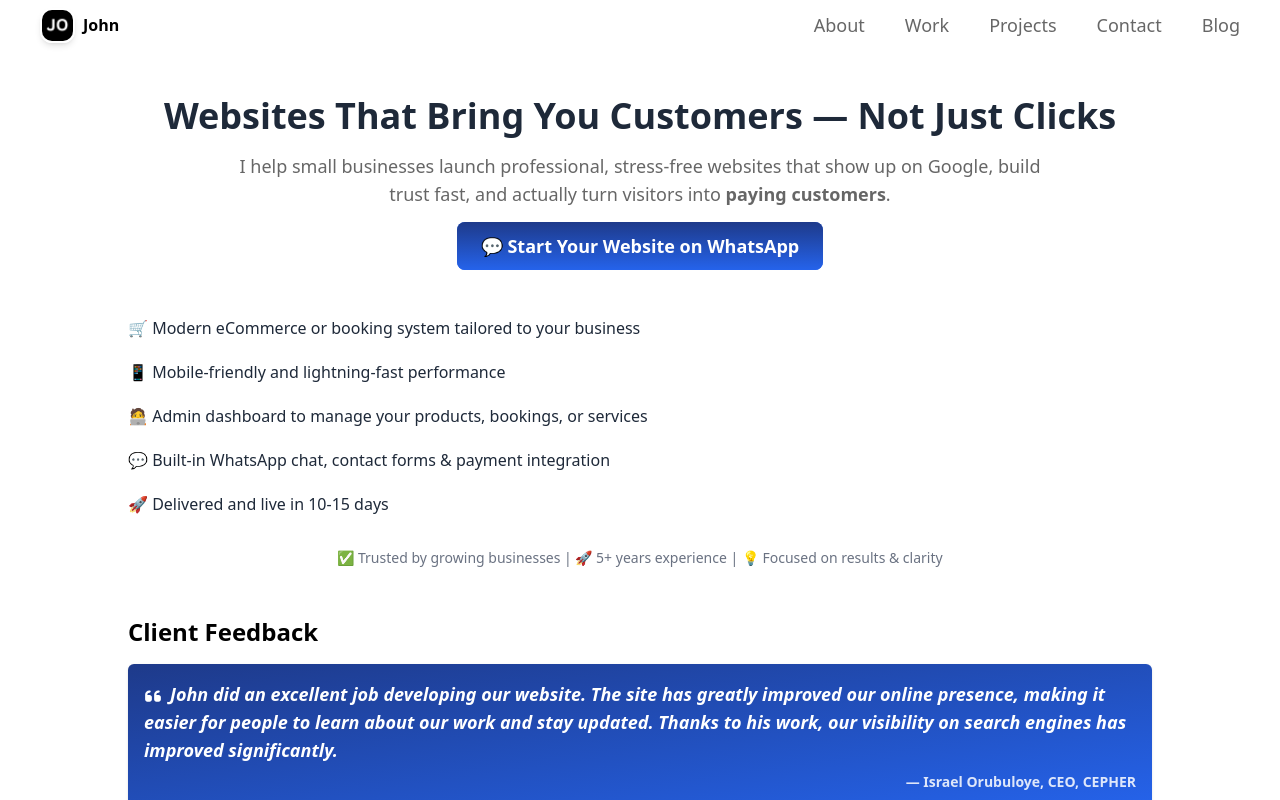
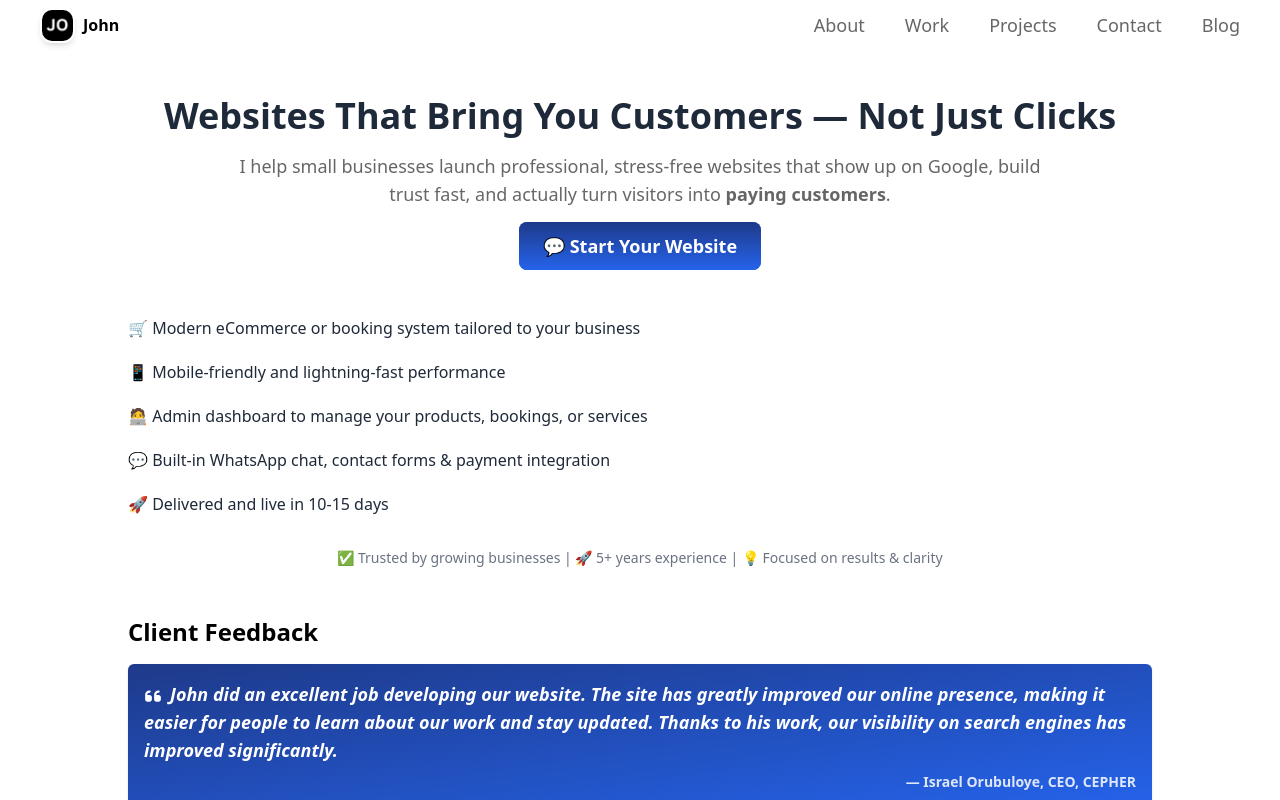
Before and after one commit to lamba01/port, a React (Vite) app: page /business in a window 1280 px wide. Shown: the top 800 px of the page. Built offline with nearby package versions, Linux system fonts and the light colour scheme; no server answers.

Commit message:
feat: update call-to-action link in Business landing page for improved navigation and clarity

```diff
--- a/src/pages/business.jsx
+++ b/src/pages/business.jsx
@@ -44,16 +44,16 @@ export default function BusinessLandingPage() {
           {/* FAST CTA */}
           <div className="text-center mb-14">
             <a
-              href="https://wa.me/2348166009368?text=Hi%20John%2C%20I%20need%20a%20website%20for%20my%20business"
-              target="_blank"
-              rel="noopener noreferrer nofollow"
+              href="#contact"
+              // href="https://wa.me/2348166009368?text=Hi%20John%2C%20I%20need%20a%20website%20for%20my%20business"
+
               className="hover:opacity-80 text-white px-6 py-3 rounded-lg text-lg font-semibold transition"
               style={{
                 backgroundImage: "linear-gradient(to top, #2563eb, #1e3a8a)",
                 backgroundColor: "#2563eb", // fallback solid color
               }}
             >
-              💬 Start Your Website on WhatsApp
+              💬 Start Your Website
             </a>
           </div>
 
```
